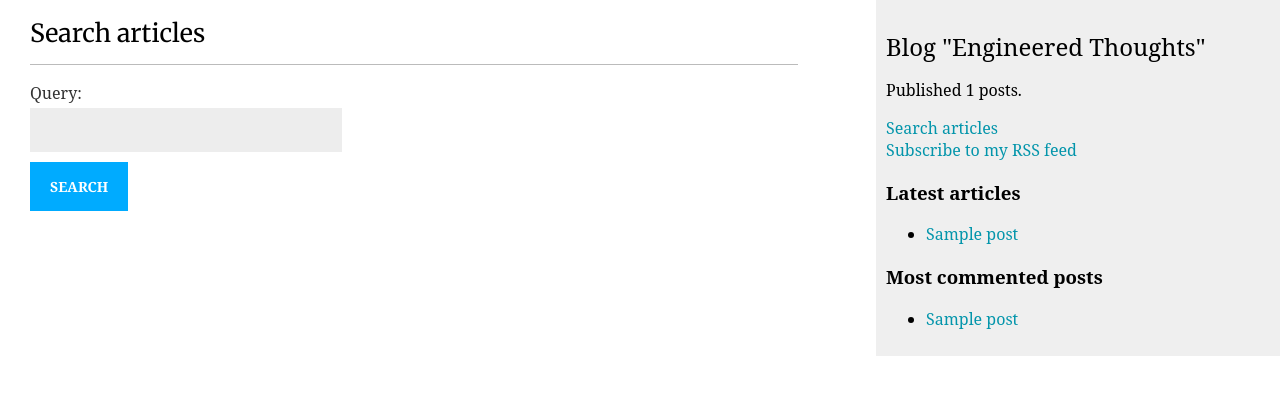
After one commit to alex1983-dotcom/Lern_Django, a Django app: page /blog/search/ in a window 1280 px wide. The commit adds this page. Shown: the top 395 px of the page. Run offline with Django 5.2, Linux system fonts and the light colour scheme; tables that the repository leaves empty hold one stand-in row (values such as "Sample post").

Commit message:
Настройка CSS в шаблонах

```diff
--- a/MyWebsite/settings.py
+++ b/MyWebsite/settings.py
@@ -43,7 +43,9 @@ INSTALLED_APPS = [
     'taggit',
     'django.contrib.sites',
     'django.contrib.sitemaps',
+    'django.contrib.postgres',
 ]
+
 
 MIDDLEWARE = [
     'corsheaders.middleware.CorsMiddleware',
--- a/blog/forms.py
+++ b/blog/forms.py
@@ -14,3 +14,7 @@ class CommentForm(forms.ModelForm):
     class Meta:
         model = Comment
         fields = ['name', 'email', 'body']
+
+
+class SearchForm(forms.Form):
+    query = forms.CharField()
--- a/blog/sitemaps.py
+++ b/blog/sitemaps.py
@@ -1,5 +1,6 @@
 from django.contrib.sitemaps import Sitemap
 from .models import Post
+
 
 class PostSitemap(Sitemap):
     changefreq = 'weekly'
--- a/blog/templates/blog/base.html
+++ b/blog/templates/blog/base.html
@@ -5,6 +5,8 @@
 <head>
     <title>{% block title %}{% endblock %}</title>
     <link href="{% static 'css/blog.css' %}" rel="stylesheet">
+    <link rel="stylesheet" href="https://fonts.googleapis.com/css2?family=Dancing+Script:wght@400;700&display=swap"> <!-- Подключение шрифта Dancing Script -->
+    <link rel="stylesheet" href="https://fonts.googleapis.com/css2?family=Merriweather:wght@400;700&display=swap">
 </head>
 <body>
     <div id="content">
@@ -12,16 +14,20 @@
         {% endblock %}
     </div>
     <div id="sidebar">
-        <h2>Blog "Engineered Thoughts"</h2>
+        <h2><span translate="no">Blog "Engineered Thoughts"</span></h2>
         <p>
             Published {% total_posts %} posts.
         </p>
         <p>
+            <a href="{% url 'blog:post_search' %}">
+                Search articles
+            </a>
+            <br>
             <a href="{% url 'blog:post_feed' %}">
                 Subscribe to my RSS feed
             </a>
         </p>
-        <h3>Latest posts</h3>
+        <h3>Latest articles</h3>
         {% show_latest_posts 3 %}
         <h3>Most commented posts</h3>
         {% get_most_commented_posts as most_commented_posts %}
--- /dev/null
+++ b/blog/templates/blog/post/search.html
@@ -0,0 +1,38 @@
+{% extends "blog/base.html" %}
+{% load blog_tags %}
+
+{% block title %}Search{% endblock %}
+
+{% block content %}
+    {% if query %}
+        <h1 class="normal-title">Posts containing "{{ query }}"</h1>
+        <h3>
+            {% with results.count as total_results %}
+                Found {{ total_results }} result{{ total_results|pluralize }}
+            {% endwith %}
+        </h3>
+        {% for post in results %}
+            <h4>
+                <a href="{{ post.get_absolute_url }}">{{ post.title }}</a>
+            </h4>
+            {{ post.body|markdown|truncatewords_html:12 }}
+        {% empty %}
+            <p>There are no results for your query.</p>
+        {% endfor %}
+        <p><a href="{% url 'blog:post_search' %}">Search again</a></p>
+    {% else %}
+        <h1 class="normal-title">Search articles</h1>
+        <form method="get">
+            {{ form.as_p }}
+            <input type="submit" value="Search">
+        </form>
+    {% endif %}
+{% endblock %}
+
+{% block header_style %}
+<style>
+    .normal-title {
+        font-family: 'Merriweather', serif;
+    }
+</style>
+{% endblock %}
--- a/blog/urls.py
+++ b/blog/urls.py
@@ -11,4 +11,5 @@ urlpatterns = [
     path("<int:post_id>/share/", views.post_share, name="post_share"),
     path("<int:post_id>/comment/", views.post_comment, name='post_comment'),
     path('feed/', LatestPostsFeed(), name='post_feed'),
+    path('search/', views.post_search, name='post_search'),
 ]
--- a/blog/views.py
+++ b/blog/views.py
@@ -2,12 +2,14 @@ from django.shortcuts import render, get_object_or_404
 from .models import Post, Comment
 import markdown
 from django.core.paginator import Paginator, EmptyPage, PageNotAnInteger
-from .forms import EmailPostForm, CommentForm
+from django.contrib.postgres.search import SearchVector, SearchQuery, SearchRank
+from .forms import EmailPostForm, CommentForm, SearchForm
 from django.http import HttpResponse
 from django.core.mail import EmailMessage
 from django.views.decorators.http import require_POST
 from taggit.models import Tag
 from django.db.models import Count
+from django.contrib.postgres.search import TrigramSimilarity
 
 
 def post_list(request, tag_slug=None):
@@ -105,3 +107,23 @@ def post_comment(request, post_id):
                                  {'post': post,
                                          'form': form,
                                          'comment': comment})
+
+
+def post_search(request):
+    form = SearchForm()
+    query = None
+    results = []
+
+    if 'query' in request.GET:
+        form = SearchForm(request.GET)
+        if form.is_valid():
+            query = form.cleaned_data['query']
+            results = Post.published.annotate(
+                similarity=TrigramSimilarity('title', query)
+            ).filter(similarity__gt=0.1).order_by('-similarity')
+
+    return render(request,
+                  'blog/post/search.html',
+                  {'form': form,
+                   'query': query,
+                   'results': results})
--- a/static/css/blog.css
+++ b/static/css/blog.css
@@ -1,41 +1,62 @@
+/* Стили для list.html */
+.list-title {
+    font-family: 'Dancing Script', cursive; /* Использование шрифта Dancing Script */
+}
+
+/* Стили для detail.html */
+.detail-title {
+    font-family: 'Georgia', serif; /* Использование шрифта Merriweather */
+    font-size: 25px;
+}
+
+/* Стили для заголовков в detail.html, share.html и search.html */
+.detail-title, .normal-title {
+font-family: 'Merriweather', serif;
+font-size: 25px;
+}
+
+/* Остальные стили */
 body {
-    margin:0;
-    padding:0
-    font-family:noto serif, serif;
+    margin: 0;
+    padding: 0;
+    font-family: "noto serif", serif;
 }
 
 a {
-    color:#00abff;
-    text-decoration:none;
+    color: #0395abff;
+    text-decoration: none;
 }
 
 h1 {
-    font-weight:normal;
-    border-bottom:1px solid #bbb;
-    padding:0 0 15px 0;
+    font-weight: normal;
+    border-bottom: 1px solid #bbb;
+    padding: 0 0 15px 0;
+    font-family: 'Dancing Script', cursive; /* Использование шрифта Dancing Script */
+    font-size: 45px;
 }
 
 h2 {
-    font-weight:normal;
-    margin:20px 0 0;
+    font-weight: normal;
+    margin: 20px 0 0;
 }
 
+/* Остальные стили */
 #content {
-    float:left;
-    width:60%;
-    padding:0 0 0 30px;
+    float: left;
+    width: 60%;
+    padding: 0 0 0 30px;
 }
 
 #sidebar {
-    float:right;
-    width:30%;
-    padding:10px;
-    background:#efefef;
-    height:100%;
+    float: right;
+    width: 30%;
+    padding: 10px;
+    background: #efefef;
+    height: 100%;
 }
 
 p.date {
-    color:#ccc;
+    color: #ccc;
     font-family: georgia, sans-serif;
     font-size: 13px;
     font-style: italic;
@@ -43,50 +64,56 @@ p.date {
 
 /* pagination */
 .pagination {
-    margin:40px 0;
-    font-weight:bold;
+    margin: 40px 0;
+    font-weight: bold;
 }
 
 /* forms */
 label {
-    float:left;
-    clear:both;
-    color:#333;
-    margin-bottom:4px;
+    float: left;
+    clear: both;
+    color: #333;
+    margin-bottom: 4px;
 }
+
 input, textarea {
-    clear:both;
-    float:left;
-    margin:0 0 10px;
-    background:#ededed;
-    border:0;
-    padding:2px 10px;
-    font-size:12px;
+    font-family: georgia, sans-serif;
+    clear: both;
+    float: left;
+    margin: 0 0 10px;
+    background: #ededed;
+    border: 0;
+    padding: 10px 20px;
+    font-size: 18px;
 }
+
 input[type=submit] {
-    font-weight:bold;
-    background:#00abff;
-    color:#fff;
-    padding:10px 20px;
-    font-size:14px;
-    text-transform:uppercase;
+    font-weight: bold;
+    background: #00abff;
+    color: #fff;
+    padding: 15px 20px;
+    font-size: 14px;
+    text-transform: uppercase;
 }
+
 .errorlist {
-    color:#cc0033;
-    float:left;
-    clear:both;
-    padding-left:10px;
+    color: #cc0033;
+    float: left;
+    clear: both;
+    padding-left: 10px;
 }
 
 /* comments */
 .comment {
-    padding:10px;
+    padding: 10px;
 }
+
 .comment:nth-child(even) {
-    background:#efefef;
+    background: #efefef;
 }
+
 .comment .info {
-    font-weight:bold;
-    font-size:12px;
-    color:#666;
+    font-weight: bold;
+    font-size: 16px;
+    color: #666;
 }
```
Also changed, not shown: blog/templates/blog/post/detail.html (+14 -19 lines), blog/templates/blog/post/list.html (+17 -15 lines), blog/templates/blog/post/share.html (+4 -6 lines).
